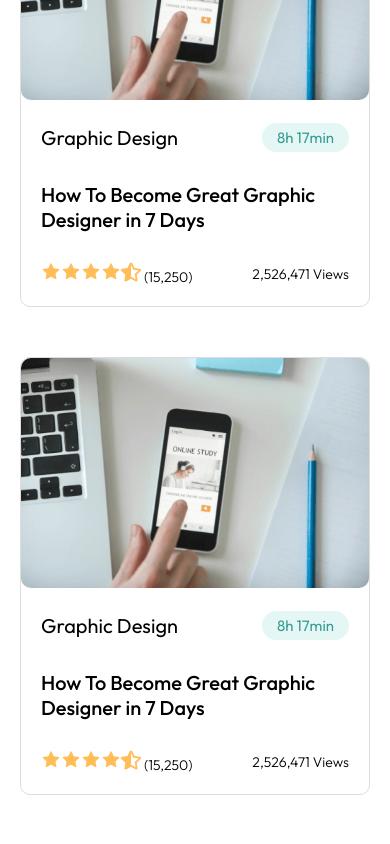
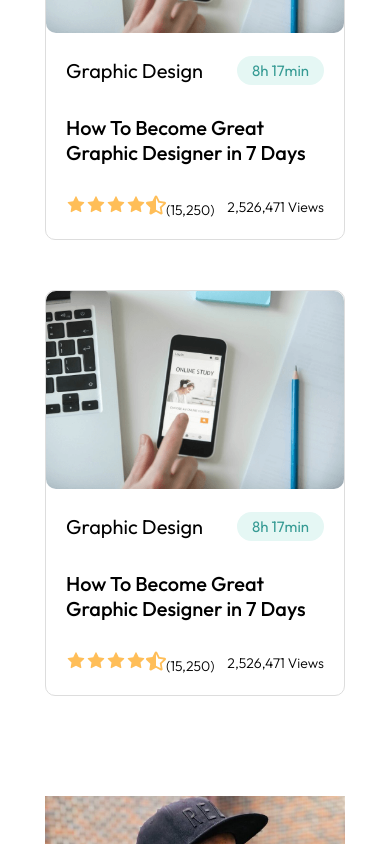
Before and after one commit to mdsajalali/pro-skill, a React (Vite) app: page / in a window 390 px wide. Shown: the part 2960-3804 px from the top of the page. Built offline with nearby package versions, Linux system fonts and the light colour scheme.

Commit message:
recourse section has been updated

```diff
--- a/src/components/Navbar/Navbar.jsx
+++ b/src/components/Navbar/Navbar.jsx
@@ -33,7 +33,7 @@ const Navbar = () => {
           </li>
         </ul>
         <div className="hamburger" onClick={handleClick}>
-          {click ? <MdClose size={20} /> : <CiMenuFries size={20} />}
+          {click ? <MdClose size={25} /> : <CiMenuFries size={20} />}
         </div>
       </div>
     </div>
--- a/src/components/ReCourse/ReCourse.css
+++ b/src/components/ReCourse/ReCourse.css
@@ -118,6 +118,9 @@
   }
 }
 @media screen and (max-width: 480px) {
+  .recourse-box {
+    max-width: 30rem;
+  }
   .heading {
     font-size: 3rem;
   }
--- a/src/components/ReCourse/ReCourse.jsx
+++ b/src/components/ReCourse/ReCourse.jsx
@@ -1,10 +1,32 @@
-import React from "react";
-import "./ReCourse.css";
-import Thumbnail from "../../assets/images/course-thumbnail.png";
 import { AiFillStar } from "react-icons/ai";
 import { FaStarHalfAlt } from "react-icons/fa";
+import Thumbnail from "../../assets/images/course-thumbnail.png";
+import "./ReCourse.css";
 
 const ReCourse = () => {
+  const recommendedCourses = [
+    {
+      img: Thumbnail,
+      title: "Graphic Design",
+      duration: "8h 17min",
+      heading: "How To Become Great Graphic Designer in 7 Days",
+      stars: 4.5,
+    },
+    {
+      img: Thumbnail,
+      title: "Graphic Design",
+      duration: "8h 17min",
+      heading: "How To Become Great Graphic Designer in 7 Days",
+      stars: 4.5,
+    },
+    {
+      img: Thumbnail,
+      title: "Graphic Design",
+      duration: "8h 17min",
+      heading: "How To Become Great Graphic Designer in 7 Days",
+      stars: 4.5,
+    },
+  ];
   return (
     <div id="recourse">
       <div className="recourse">
@@ -15,18 +37,16 @@ const ReCourse = () => {
           <button className="btn btn-recourse">Start 7 Days Trail</button>
         </div>
         <div className="box">
-          <div className="recourse-box">
+          {recommendedCourses.map((course, index) => (
+            <div key={index} className="recourse-box">
               <div className="recourse-img">
-              <img src={Thumbnail} alt="Thumbnail" />
-
+                <img src={course.img} alt="Thumbnail" />
                 <div className="title">
                   <div className="thumbnail-title">
-                  <span>Graphic Design</span>
-                  <button className="recourse-btn">8h 17min</button>
+                    <span>{course.title}</span>
+                    <button className="recourse-btn">{course.duration}</button>
                   </div>
-                <div className="thumbnail-heading">
-                  How To Become Great Graphic Designer in 7 Days
-                </div>
+                  <div className="thumbnail-heading">{course.heading}</div>
                   <div className="recourse-review">
                     <div>
                       <AiFillStar className="review-icon" />
@@ -34,7 +54,6 @@ const ReCourse = () => {
                       <AiFillStar className="review-icon" />
                       <AiFillStar className="review-icon" />
                       <FaStarHalfAlt className="review-half" />
-
                       <span>(15,250)</span>
                     </div>
                     <div>2,526,471 Views</div>
@@ -42,59 +61,7 @@ const ReCourse = () => {
                 </div>
               </div>
             </div>
-
-          <div className="recourse-box">
-            <div className="recourse-img">
-              <img src={Thumbnail} alt="Thumbnail" />
-
-              <div className="title">
-                <div className="thumbnail-title">
-                  <span>Graphic Design</span>
-                  <button className="recourse-btn">8h 17min</button>
-                </div>
-                <div className="thumbnail-heading">
-                  How To Become Great Graphic Designer in 7 Days
-                </div>
-                <div className="recourse-review">
-                  <div>
-                    <AiFillStar className="review-icon" />
-                    <AiFillStar className="review-icon" />
-                    <AiFillStar className="review-icon" />
-                    <AiFillStar className="review-icon" />
-                    <FaStarHalfAlt className="review-half" />{" "}
-                    <span>(15,250)</span>
-                  </div>
-                  <div>2,526,471 Views</div>
-                </div>
-              </div>
-            </div>
-          </div>
-          <div className="recourse-box">
-            <div className="recourse-img">
-              <img src={Thumbnail} alt="Thumbnail" />
-
-              <div className="title">
-                <div className="thumbnail-title">
-                  <span>Graphic Design</span>
-                  <button className="recourse-btn">8h 17min</button>
-                </div>
-                <div className="thumbnail-heading">
-                  How To Become Great Graphic Designer in 7 Days
-                </div>
-                <div className="recourse-review">
-                  <div>
-                    <AiFillStar className="review-icon" />
-                    <AiFillStar className="review-icon" />
-                    <AiFillStar className="review-icon" />
-                    <AiFillStar className="review-icon" />
-                    <FaStarHalfAlt className="review-half" />{" "}
-                    <span>(15,250)</span>
-                  </div>
-                  <div>2,526,471 Views</div>
-                </div>
-              </div>
-            </div>
-          </div>
+          ))}
         </div>
       </div>
     </div>
```
Lines whose indentation alone changed are shown as unchanged.
